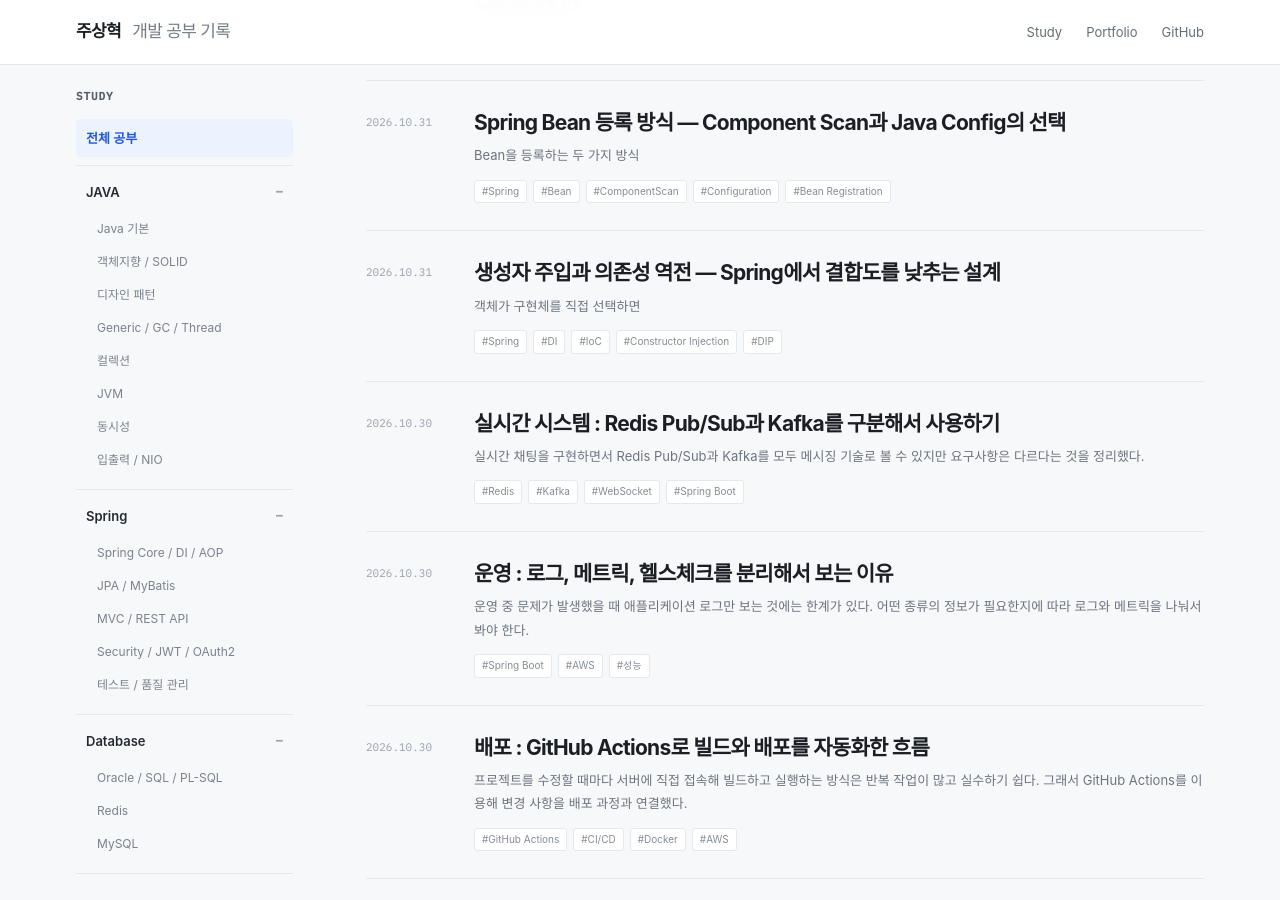
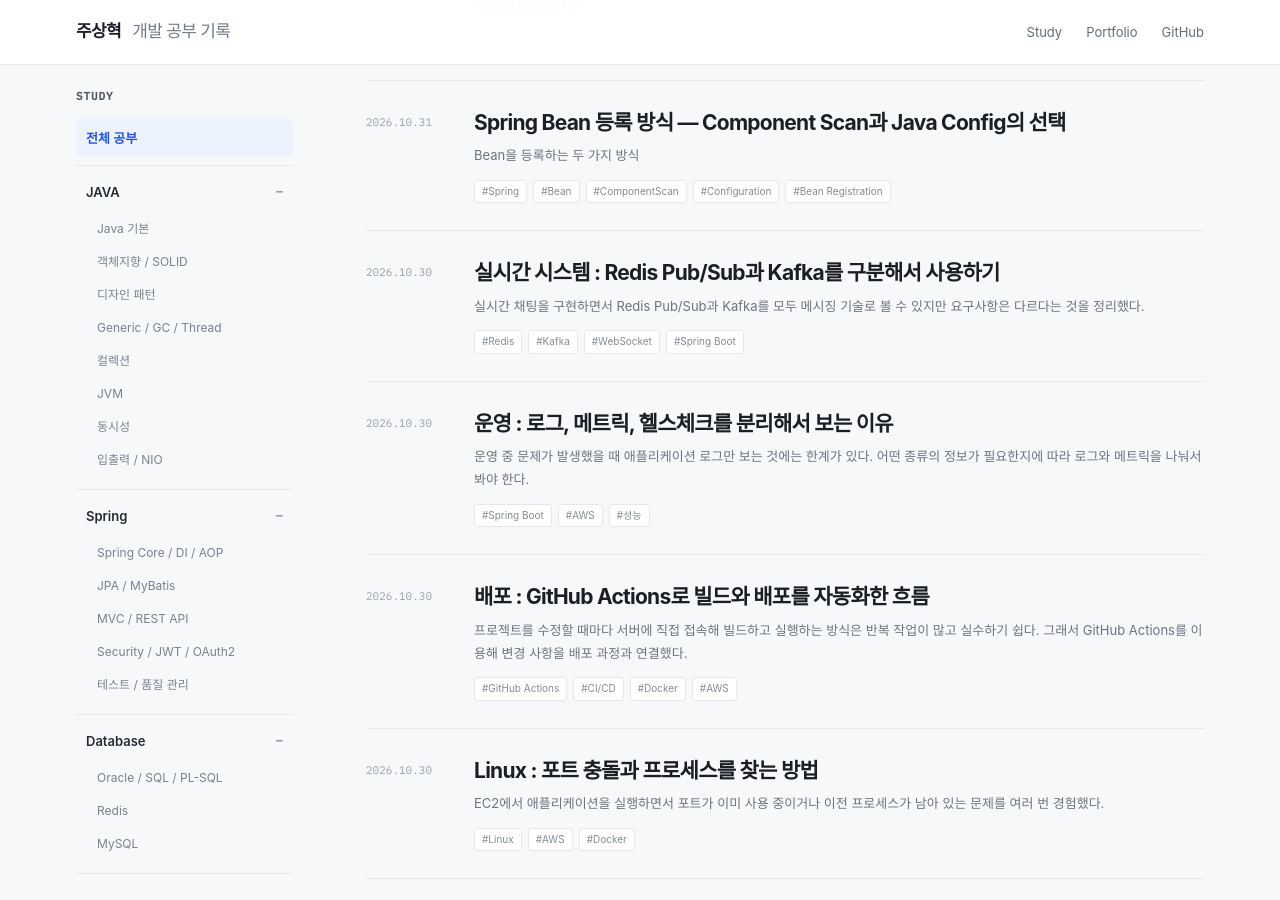
Before and after one commit to zuzusnasna/zuzusnasna.github.io, a Jekyll site: the page built from index.md, in a window 1280 px wide and 900 px high, scrolled down 2515 px. Built offline with Jekyll 4.4.1, drawn with Linux system fonts in a browser that asks for light colours; some web fonts are replaced; some of the changed text lies outside the part shown.

Commit message:
fix: publish Spring study posts on current date

```diff
--- a/_posts/2026-10-31-spring-di-constructor.md
+++ b/_posts/2026-10-31-spring-di-constructor.md
@@ -1,7 +1,7 @@
 ---
 layout: post
 title: "생성자 주입과 의존성 역전 — Spring에서 결합도를 낮추는 설계"
-date: 2026-10-31 09:00:00 +0900
+date: 2026-10-30 00:00:00 +0900
 categories: [Spring]
 tags: [Spring, DI, IoC, Constructor Injection, DIP]
 ---
```
